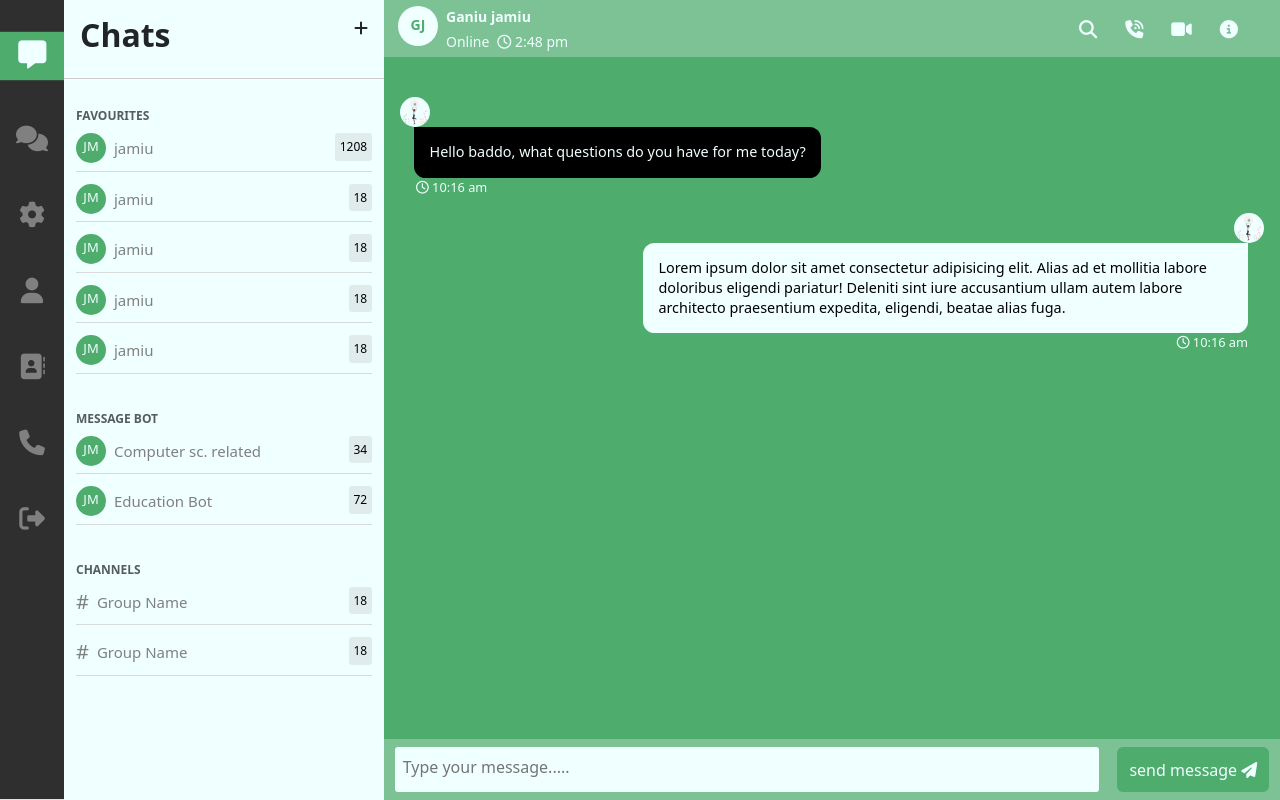
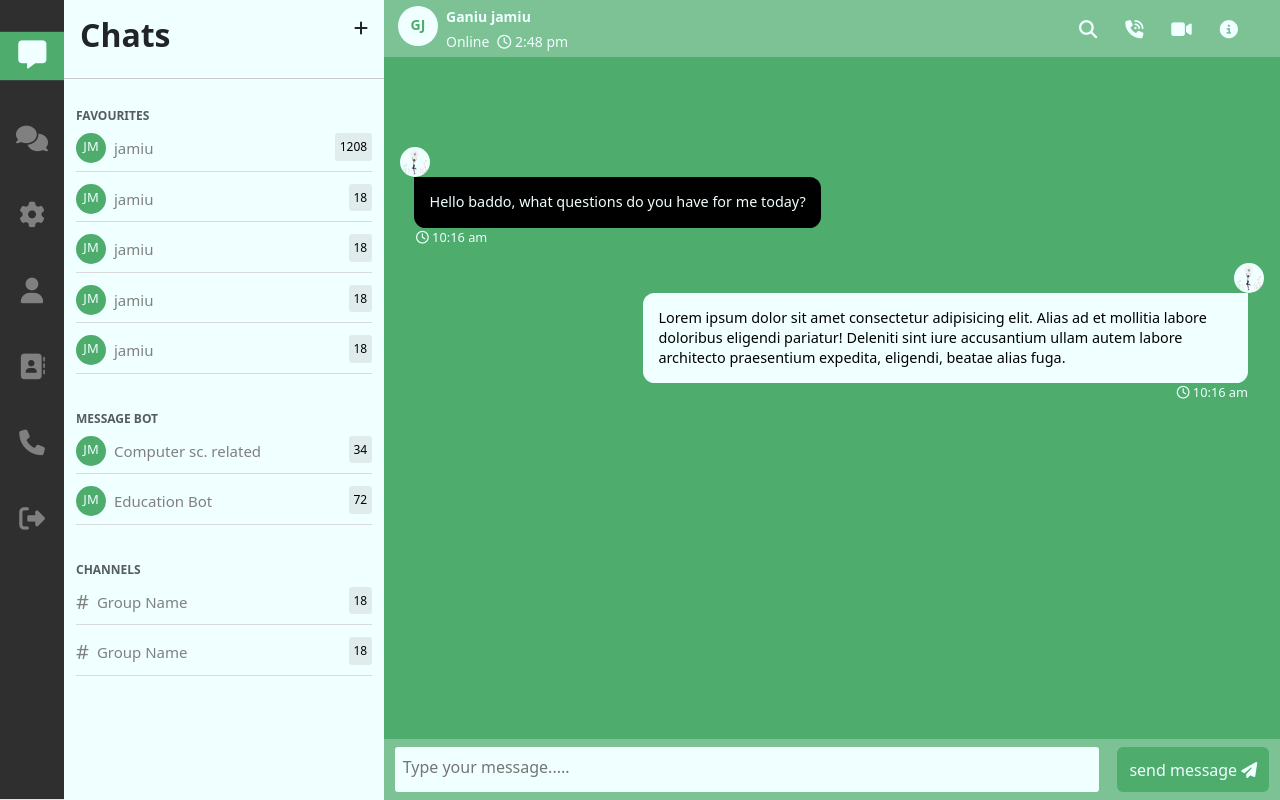
Before and after one commit to mario0070/Live-messaging-app, a React (Vite) app: page /dashboard in a window 1280 px wide. Built offline with nearby package versions, Linux system fonts and the light colour scheme.

Commit message:
messaging

```diff
--- a/public/css/dashboard.css
+++ b/public/css/dashboard.css
@@ -403,11 +403,8 @@
 }
 
 .swal2-actions button{
-    background-color: var(--primary) !important;
-    color: var(---secondary) !important;
     outline: none !important;
     border: none !important;
-    box-shadow: .1em .1em 1em #4eac6d!important;
 }
 
 .swal2-html-container .input-group{
@@ -423,6 +420,24 @@
     background-color: var(--primary) !important;
     color: var(---secondary) !important;
     border: 1px solid transparent !important;
+}
+
+.chat_container .wrap2{
+    transform:translateY(50px);
+}
+
+.dashboard .chat_container .wrap2_tog{
+    transform:translateY(0px);
+    transition: .5s;
+}
+
+.chat_container .wrap1{
+    transform:translateY(50px);
+}
+
+.dashboard .chat_container .wrap1_tog{
+    transform:translateY(0px);
+    transition: .5s !important;
 }
 
 @media screen and (max-width: 700px){
```
